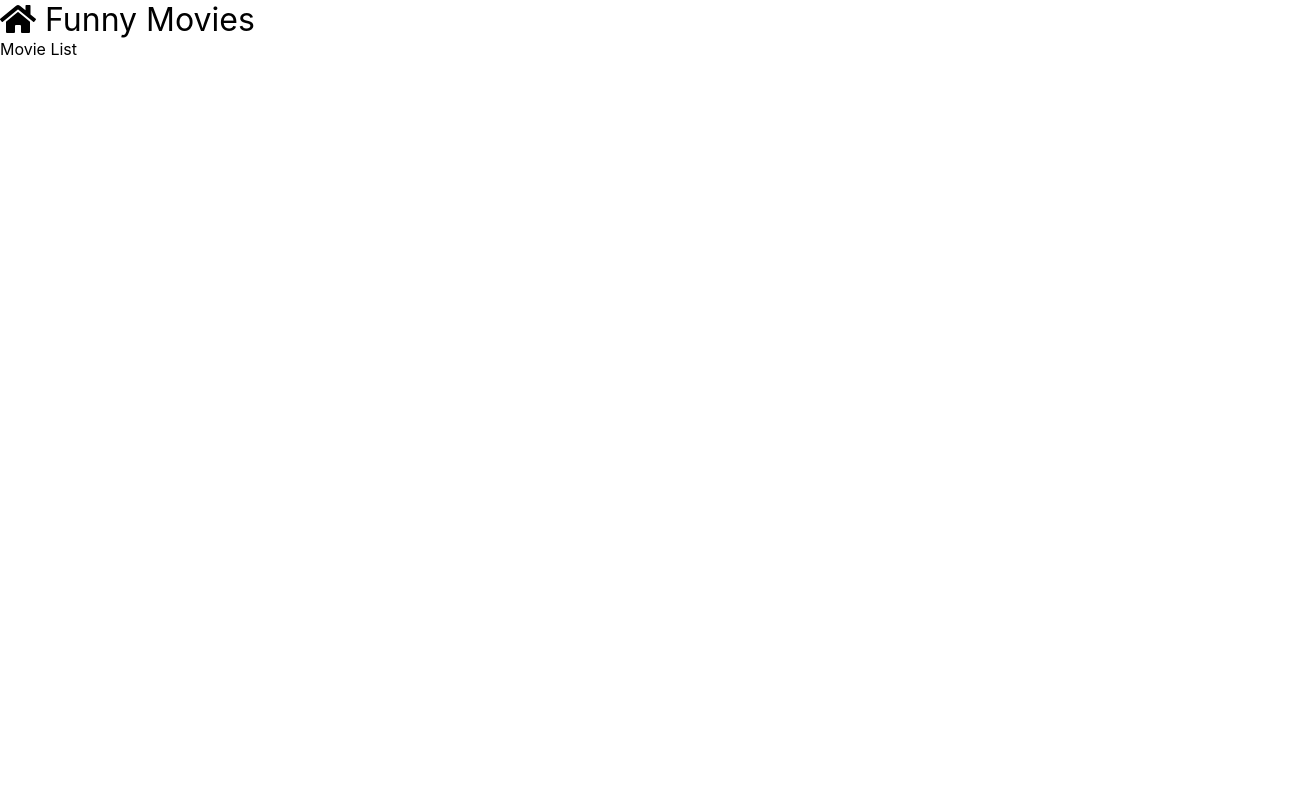
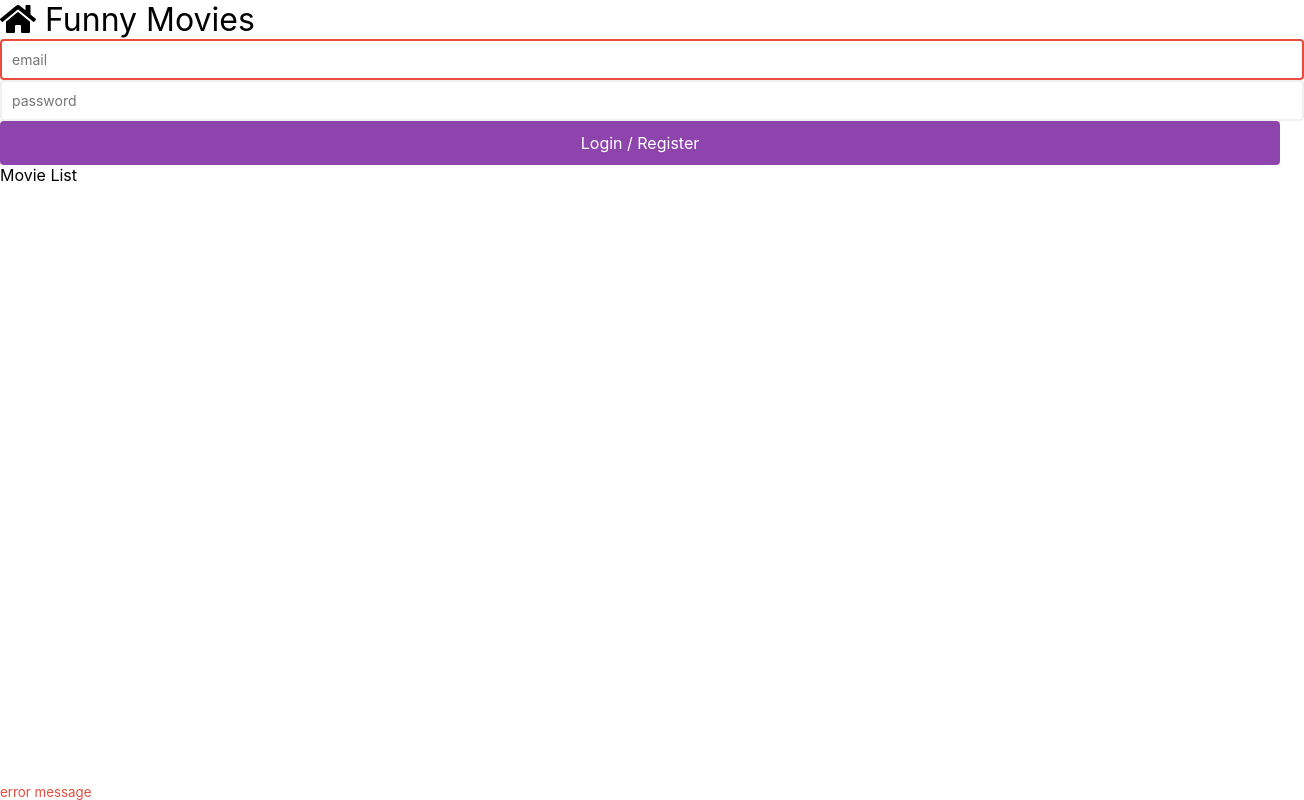
Before and after one commit to iamacoderguy/projectG, a React (Create React App) app: page / in a window 1280 px wide. Shown: the whole page, 1304 px wide, since content can reach past the window. Built offline with nearby package versions, Linux system fonts and the light colour scheme.

Commit message:
Button and Input

```diff
--- /dev/null
+++ b/src/app/components/button/Button.css
@@ -0,0 +1,11 @@
+button {
+  background-color: #8e44ad;
+  border: 2px solid #8e44ad;
+  border-radius: 4px;
+  color: #fff;
+  display: block;
+  width: 100%;
+  padding: 10px;
+  font-size: 16px;
+  font-family: inherit;
+}
--- /dev/null
+++ b/src/app/components/button/Button.tsx
@@ -0,0 +1,16 @@
+import React from 'react';
+import './Button.css';
+
+type ButtonProps = {
+  children: string;
+}
+
+const Button: React.FC<ButtonProps> = (props) => {
+  const { children } = props;
+
+  return (
+    <button>{children}</button>
+  );
+};
+
+export default Button;
--- /dev/null
+++ b/src/app/components/input/Input.css
@@ -0,0 +1,25 @@
+.form-control input {
+  border: 2px solid #f0f0f0;
+  border-radius: 4px;
+  display: block;
+  width: 100%;
+  padding: 10px;
+  font-size: 14px;
+  font-family: inherit;
+}
+
+.form-control.error input {
+  border-color: #e74c3c;
+}
+
+.form-control small {
+  visibility: hidden;
+  position: absolute;
+  bottom: 0;
+  left: 0;
+}
+
+.form-control.error small {
+  visibility: visible;
+  color: #e74c3c;
+}
--- /dev/null
+++ b/src/app/components/input/Input.tsx
@@ -0,0 +1,30 @@
+import React from 'react';
+import './Input.css';
+
+type InputProps = {
+  isError?: boolean;
+  errorMsg?: string;
+  type: string;
+  placeholder: string;
+  id: string;
+}
+
+const Input: React.FC<InputProps> = (props) => {
+  const {
+    isError,
+    errorMsg,
+    type,
+    placeholder,
+    id,
+  } = props;
+  const className = isError ? 'form-control error' : 'form-control';
+
+  return (
+    <div className={className}>
+      <input type={type} placeholder={placeholder} id={id}/>
+      {isError && errorMsg && errorMsg !== '' && <small>{errorMsg}</small>}
+    </div>
+  );
+};
+
+export default Input;
--- a/src/app/features/auth/AuthenticationForm.tsx
+++ b/src/app/features/auth/AuthenticationForm.tsx
@@ -1,13 +1,22 @@
 import React from 'react';
+import Button from 'src/app/components/button/Button';
+import Input from 'src/app/components/input/Input';
 
 type AuthenticationFormProps = {
   onLogin: () => void;
 }
 
 const AuthenticationForm: React.FC<AuthenticationFormProps> = (props) => {
+  const handleFormSubmit = () => {
+
+  };
+
   return (
-    <>
-    </>
+    <form action="" className="form" id="form" onSubmit={handleFormSubmit}>
+      <Input type='email' placeholder='email' id='email' isError errorMsg={'error message'}/>
+      <Input type='password' placeholder='password' id='password' />
+      <Button>Login / Register</Button>
+    </form>
   );
 };
 
```
Also changed, not shown: src/app/components/placeholder.txt (deleted).
